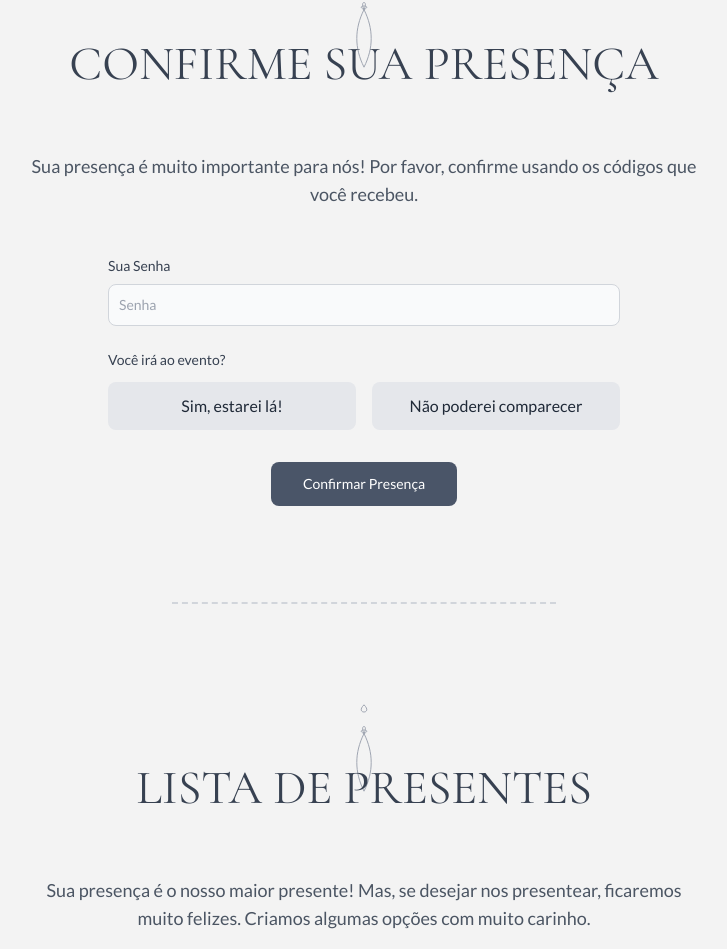
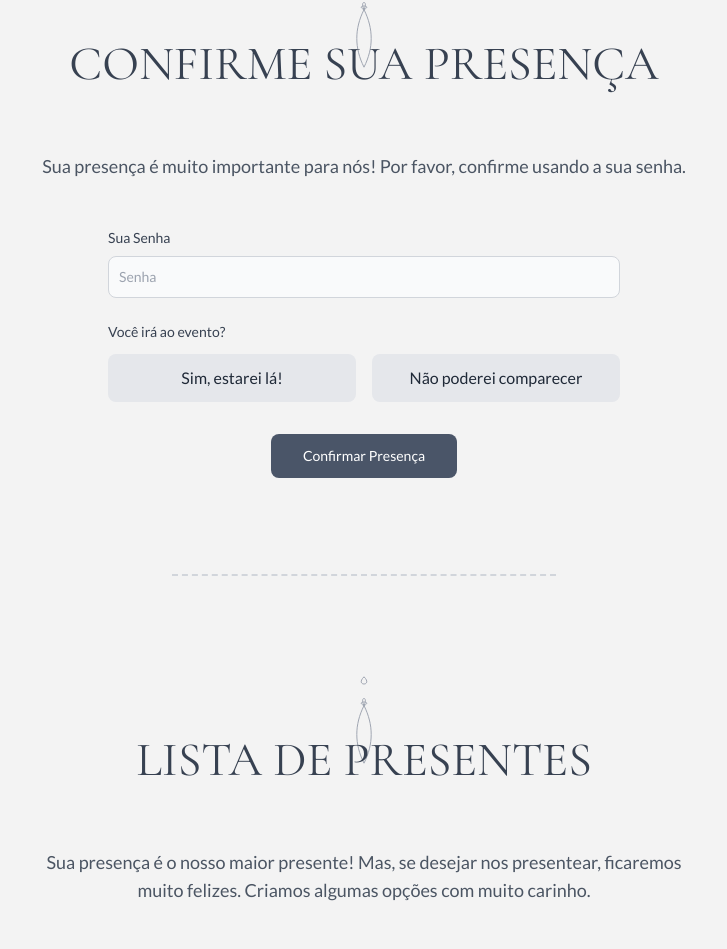
Before and after one commit to victordantas1/casamento-landing-page, a React (Create React App) app: page / in a window 1280 px wide. Shown: the part 3626-4575 px from the top of the page, without its empty margins (276-1003 px from the left). Built offline with nearby package versions, Linux system fonts and the light colour scheme.

Commit message:
Remove codigo de confirmacao to confirm presence

```diff
--- a/src/App.js
+++ b/src/App.js
@@ -167,7 +167,6 @@ const CeremonySection = () => (
 
 const ConfirmPresenceSection = () => {
     const [convidadoId, setConvidadoId] = useState('');
-    const [codigoConfirmacao, setCodigoConfirmacao] = useState('');
     const [presenca, setPresenca] = useState(null);
     const [loading, setLoading] = useState(false);
     const [error, setError] = useState('');
@@ -175,7 +174,7 @@ const ConfirmPresenceSection = () => {
 
     const handleSubmit = async (e) => {
         e.preventDefault();
-        if (!convidadoId || !codigoConfirmacao || !presenca) {
+        if (!convidadoId || !presenca) {
             setError('Por favor, preencha todos os campos e selecione uma opção.');
             return;
         }
@@ -189,7 +188,7 @@ const ConfirmPresenceSection = () => {
                 body: JSON.stringify({
                     convidado_id: parseInt(convidadoId, 10),
                     presenca: presenca,
-                    codigo_confirmacao: codigoConfirmacao,
+                    codigo_confirmacao: "0", // Enviando um valor padrão, já que não é mais usado para validação
                 }),
             });
             if (!response.ok) {
@@ -198,7 +197,6 @@ const ConfirmPresenceSection = () => {
             }
             setSuccess('Presença confirmada com sucesso! Obrigado!');
             setConvidadoId('');
-            setCodigoConfirmacao('');
             setPresenca(null);
         } catch (err) {
             setError(err.message);
@@ -210,7 +208,7 @@ const ConfirmPresenceSection = () => {
     return (
         <Section id="confirmar-presenca" title="CONFIRME SUA PRESENÇA">
             <p className="max-w-2xl mx-auto text-gray-600 leading-relaxed text-base md:text-lg mb-12">
-                Sua presença é muito importante para nós! Por favor, confirme usando os códigos que você recebeu.
+                Sua presença é muito importante para nós! Por favor, confirme usando a sua senha.
             </p>
             <form onSubmit={handleSubmit} className="max-w-lg mx-auto text-left">
                 <div className="mb-6">
```
